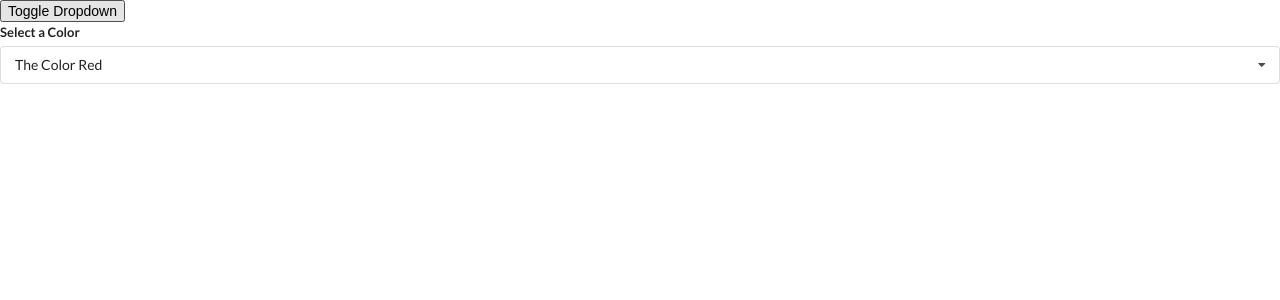
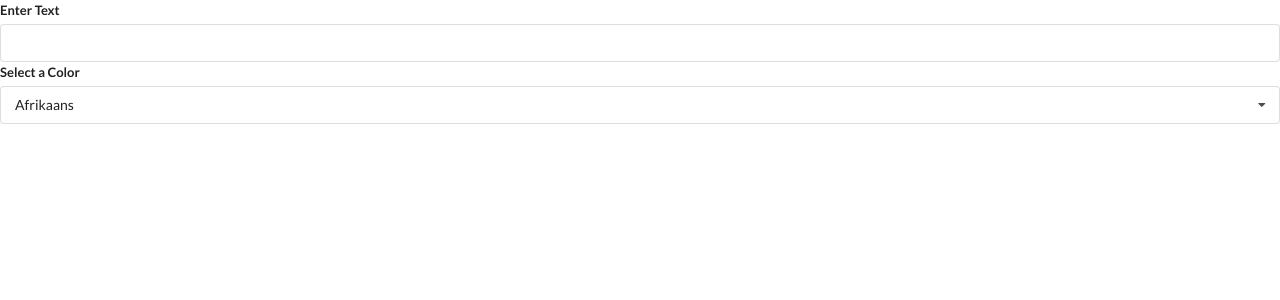
Before and after one commit to dharmabumzee/Widgets, a React (Create React App) app: page / in a window 1280 px wide. Shown: the top 300 px of the page. Built offline with nearby package versions, Linux system fonts and the light colour scheme.

Commit message:
create Translate.js component and do basic styling

```diff
--- a/src/App.js
+++ b/src/App.js
@@ -2,6 +2,7 @@
 import Accordion from "./components/Accordion";
 import Search from "./components/Search";
 import Dropdown from "./components/Dropdown";
+import Translate from "./components/Translate";
 
 const items = [
   {
@@ -34,21 +35,9 @@
 ];
 
 export default () => {
-  const [selected, setSelected] = useState(options[[0]]);
-  const [showDropdown, setShowDropdown] = useState(true);
-
   return (
     <div>
-      <button onClick={() => setShowDropdown(!showDropdown)}>
-        Toggle Dropdown
-      </button>
-      {showDropdown ? (
-        <Dropdown
-          options={options}
-          selected={selected}
-          onSelectedChange={setSelected}
-        />
-      ) : null}
+      <Translate />
     </div>
   );
 };
--- /dev/null
+++ b/src/components/Translate.js
@@ -0,0 +1,41 @@
+import React, { useState } from "react";
+import Dropdown from "./Dropdown";
+
+const options = [
+  {
+    label: "Afrikaans",
+    value: "af",
+  },
+  {
+    label: "Arabic",
+    value: "ar",
+  },
+  {
+    label: "Hindi",
+    value: "hi",
+  },
+];
+
+const Translate = () => {
+  const [language, setLanguage] = useState(options[0]);
+  const [text, setText] = useState("");
+
+  return (
+    <div>
+      <div className="ui form">
+        <div className="field">
+          <label>Enter Text</label>
+          <input value={text} onChange={(e) => setText(e.target.value)} />
+        </div>
+      </div>
+      <Dropdown
+        label="Select a language"
+        selected={language}
+        onSelectedChange={setLanguage}
+        options={options}
+      />
+    </div>
+  );
+};
+
+export default Translate;
```
